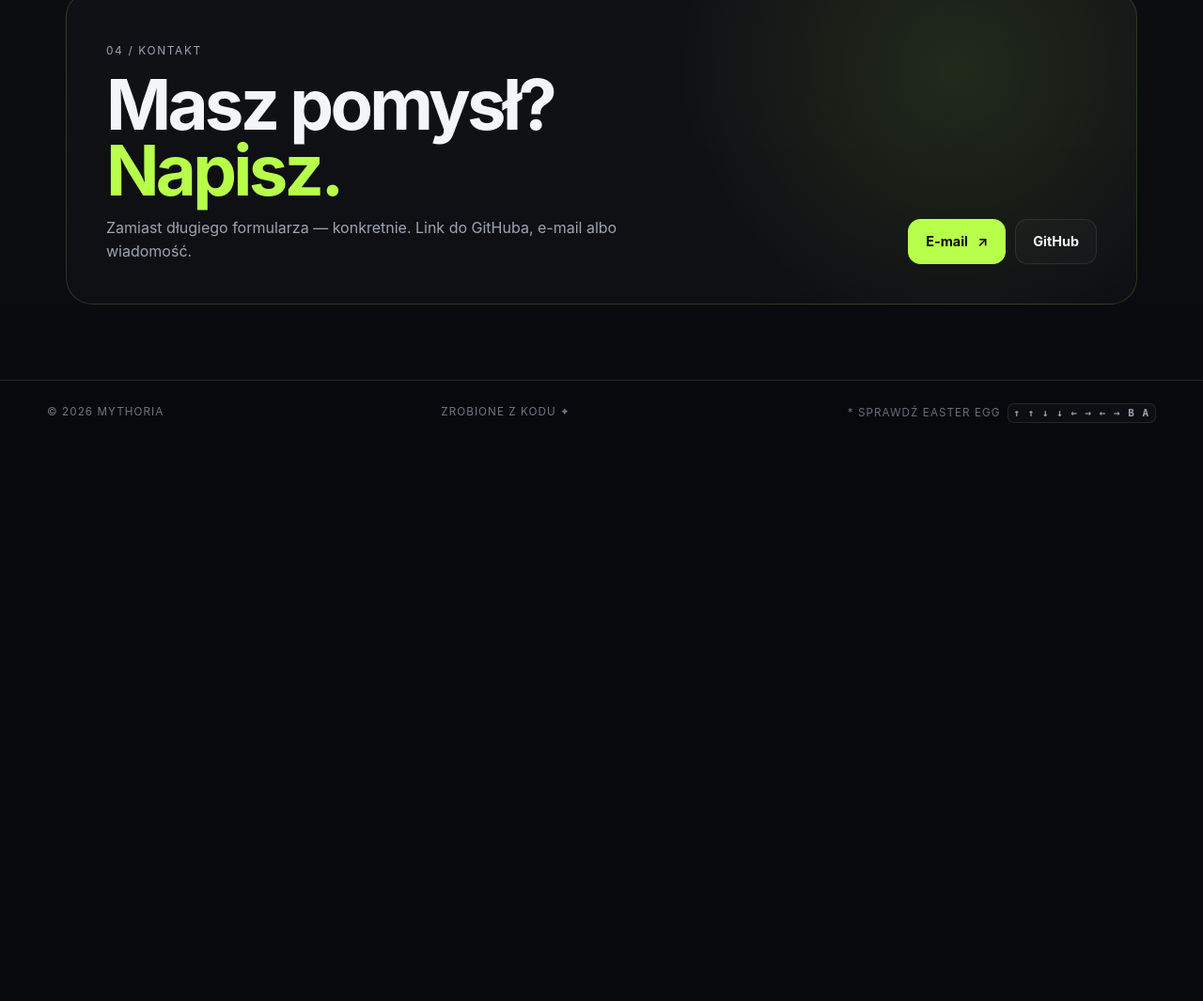
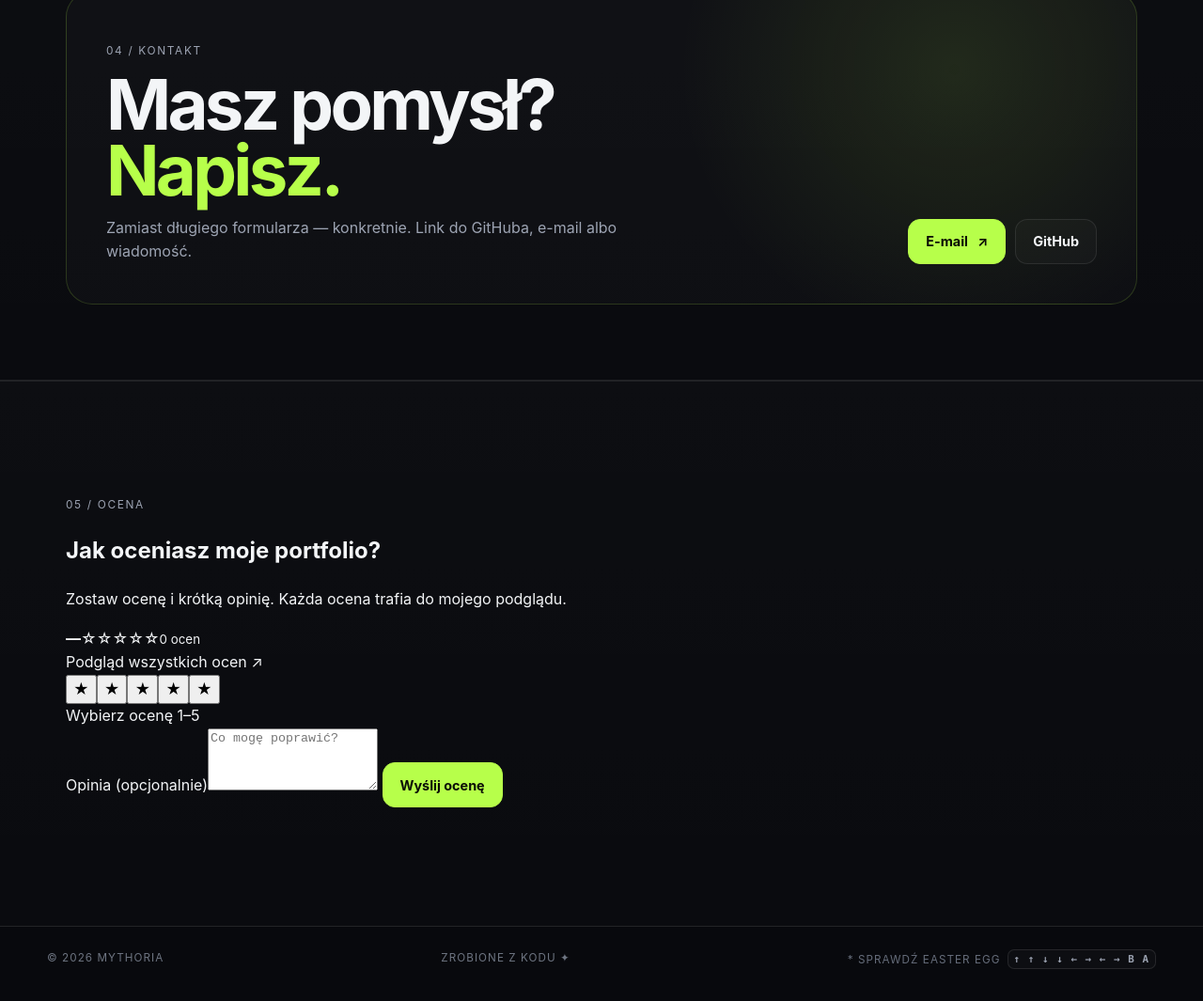
Before and after one commit to janczesko12/Portfolio, a plain HTML site: page index.html in a window 1280 px wide. Shown: the part 4930-5995 px from the top of the page at 94% size. Before the commit the page ends 5414 px from the top, so only its background shows below. Drawn offline with Linux system fonts and the light colour scheme; no server answers.

Commit message:
Dodaj system ocen portfolio

```diff
--- a/index.html
+++ b/index.html
@@ -169,6 +169,26 @@
         </div>
       </div>
     </section>
+    <section id="ratings" class="section section-dark ratings-section section-pad">
+      <div class="ratings-card reveal">
+        <div class="ratings-copy">
+          <p class="kicker" data-i18n="ratingsKicker">05 / OCENA</p>
+          <h2 data-i18n="ratingsTitle">Jak oceniasz moje portfolio?</h2>
+          <p data-i18n="ratingsDescription">Zostaw ocenę i krótką opinię. Każda ocena trafia do mojego podglądu.</p>
+          <div class="rating-summary"><strong id="rating-average">—</strong><span class="rating-stars" id="rating-average-stars">☆☆☆☆☆</span><small><span id="rating-count">0</span> <span data-i18n="ratingsVotes">ocen</span></small></div>
+          <a class="rating-dashboard-link" href="/oceny.html" target="_blank" rel="noreferrer" data-i18n="ratingsDashboard">Podgląd wszystkich ocen ↗</a>
+        </div>
+        <form id="rating-form" class="rating-form">
+          <div class="rating-choice" role="radiogroup" aria-label="Ocena">
+            <button type="button" class="rating-star" data-rating="1">★</button><button type="button" class="rating-star" data-rating="2">★</button><button type="button" class="rating-star" data-rating="3">★</button><button type="button" class="rating-star" data-rating="4">★</button><button type="button" class="rating-star" data-rating="5">★</button>
+          </div>
+          <div class="rating-selected" id="rating-selected" data-i18n="ratingsChoose">Wybierz ocenę 1–5</div>
+          <label><span data-i18n="ratingsOpinion">Opinia (opcjonalnie)</span><textarea id="rating-comment" maxlength="300" rows="4" placeholder="Co mogę poprawić?"></textarea></label>
+          <button class="btn btn-primary rating-submit" type="submit" data-i18n="ratingsSubmit">Wyślij ocenę</button>
+          <p id="rating-message" class="rating-message" role="status"></p>
+        </form>
+      </div>
+    </section>
   </main>
 
   <div id="project-modal" class="project-modal" aria-hidden="true">
@@ -203,6 +223,7 @@
     <span class="easter-hint" data-i18n="easterHint">* sprawdź easter egg <kbd>↑ ↑ ↓ ↓ ← → ← → B A</kbd></span>
   </footer>
 
+  <script type="module" src="ratings.js"></script>
   <script src="script.js" defer></script>
 </body>
 </html>
```
